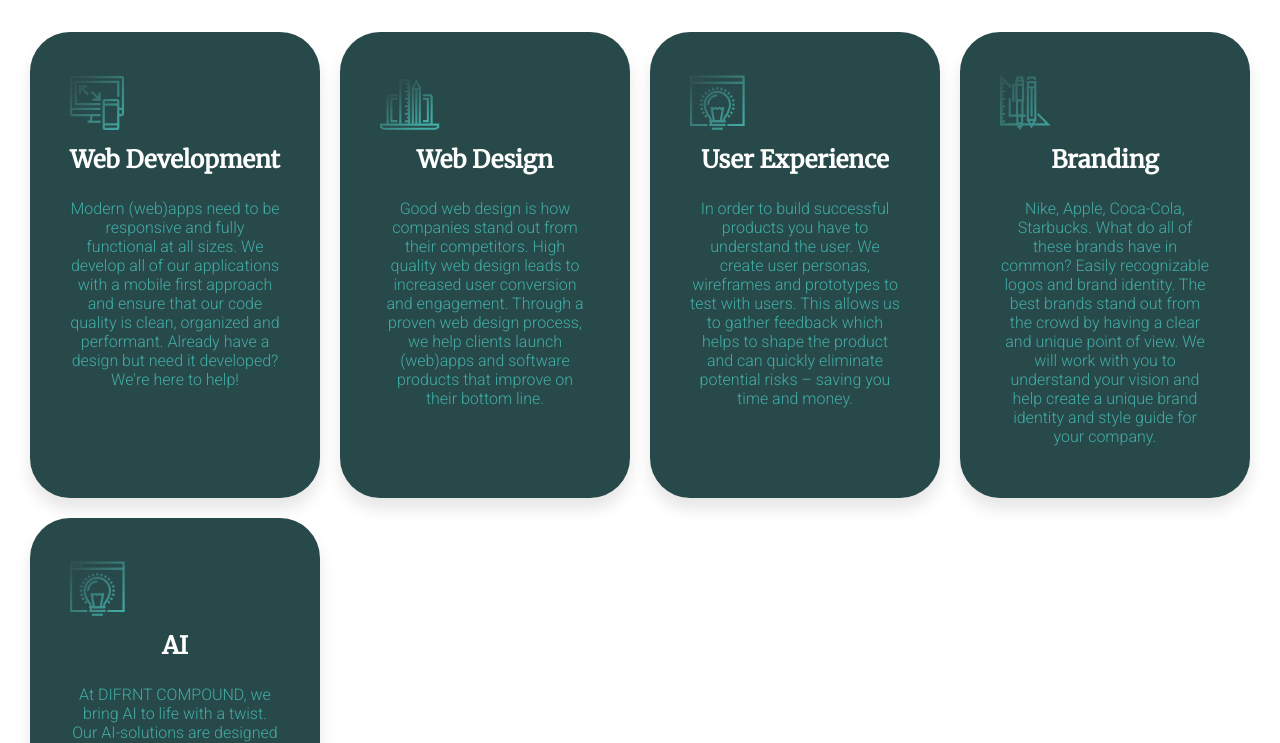
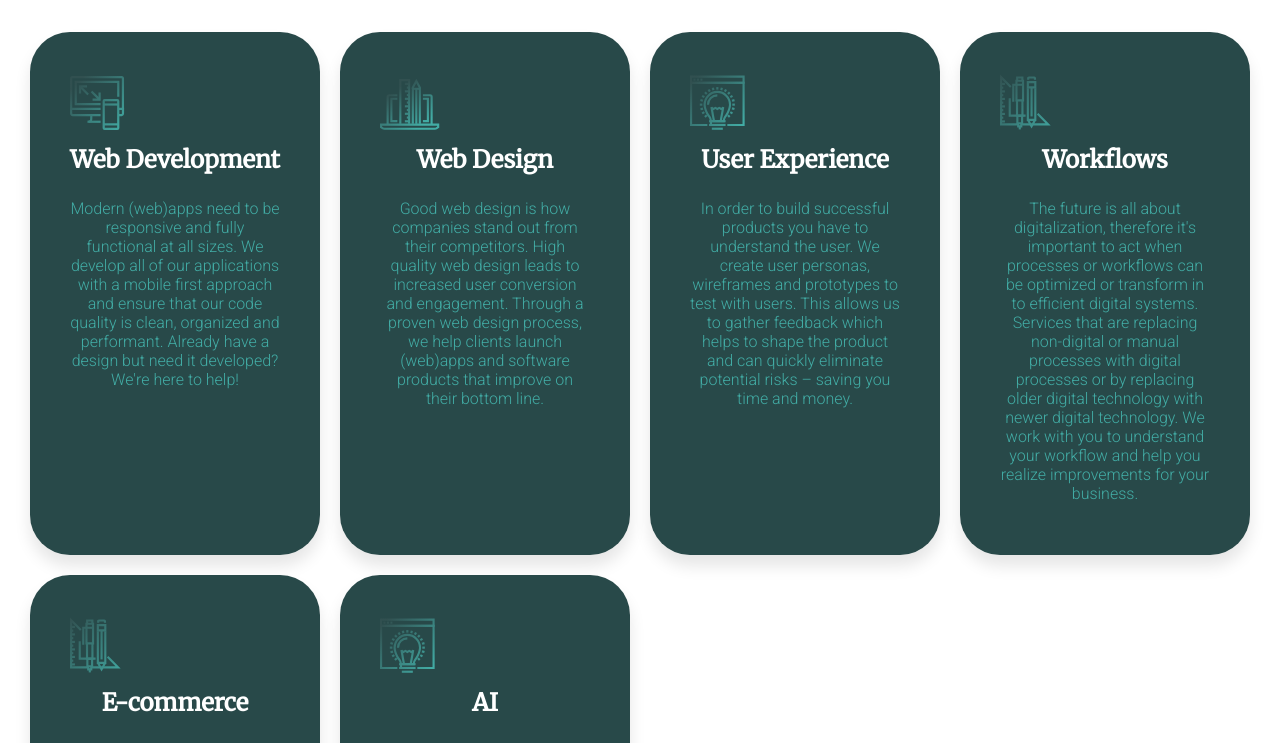
Before and after one commit to rremcon/websitedc, a React (Create React App) app: page / in a window 1280 px wide. Shown: the part 1720-2463 px from the top of the page. Built offline with nearby package versions, Linux system fonts and the light colour scheme.

Commit message:
added services

```diff
--- a/src/App.css
+++ b/src/App.css
@@ -229,7 +229,9 @@ p {
 
     button:hover {
         cursor: pointer;
-        background-color: #315050;
+        /*background-color: #315050;*/
+        background-color: #009999;
+        /*background-color: #284949;*/
         transform: scale(1.05);
     }
 
@@ -612,7 +614,7 @@ article.nextSlide {
     #footer {
         /*background-color: #284949;*/
         background-color: #42ACA5;
-        color: grey;
+        color: black;
         text-align: center;
         padding: 20px 0;
         font-size: 14px;
--- a/src/App.js
+++ b/src/App.js
@@ -155,17 +155,24 @@ function App() {
                                     img={servicesIcon3}
                                 />
 
-                                <Service
-                                    servicesTitle="Branding"
-                                    servicesDescription="Nike, Apple, Coca-Cola, Starbucks. What do all of these brands have in common? Easily
-                                    recognizable
-                                    logos and brand identity. The best brands stand out from the crowd by having a clear
-                                    and unique
-                                    point of view. We will work with you to understand your vision and help create a
-                                    unique brand
-                                    identity and style guide for your company."
-                                    img={servicesIcon4}
-                                />
+                                    <Service
+                                        servicesTitle="Workflows"
+                                        servicesDescription="The future is all about digitalization,
+                                        therefore it's important to act when processes or workflows can be optimized or transform in to efficient digital systems.
+                                        Services that are replacing non-digital or manual processes with digital processes or by replacing older digital technology with newer digital technology.
+                                        We work with you to understand your workflow and help you realize improvements for your business."
+                                        img={servicesIcon4}
+                                    />
+
+                                    <Service
+                                        servicesTitle="E-commerce"
+                                        servicesDescription="Do you want to start or rebuild a webshop,
+                                        but are you not familiar with the tools or possibilities?
+                                        Then we are there for you to realize your wishes step by step in a personal way.
+                                        Browse through a diverse range of products, and enjoy secure transactions all within reach.
+                                        Discover a seamless shopping experience tailored to your preferences and make selling online simple, fast, and effective."
+                                        img={servicesIcon4}
+                                    />
 
                                     <Service
                                         servicesTitle="AI"
@@ -175,6 +182,18 @@ function App() {
                                         Let's create some amazing service for your customers!"
                                         img={servicesIcon3}
                                     />
+
+                                    {/*<Service*/}
+                                    {/*    servicesTitle="Branding"*/}
+                                    {/*    servicesDescription="Nike, Apple, Coca-Cola, Starbucks. What do all of these brands have in common? Easily*/}
+                                    {/*    recognizable*/}
+                                    {/*    logos and brand identity. The best brands stand out from the crowd by having a clear*/}
+                                    {/*    and unique*/}
+                                    {/*    point of view. We will work with you to understand your vision and help create a*/}
+                                    {/*    unique brand*/}
+                                    {/*    identity and style guide for your company."*/}
+                                    {/*    img={servicesIcon4}*/}
+                                    {/*/>*/}
 
                             </div>
                         </div>
--- a/src/components/Chatbot/Chatbot.css
+++ b/src/components/Chatbot/Chatbot.css
@@ -28,7 +28,7 @@
 }
 
 .chatbot-toggle:hover {
-    background-color: #315050;
+    background-color: #009999;
     transform: scale(1.1);
 }
 
@@ -98,7 +98,7 @@
 
 .message.bot {
     background-color: #f0f0f0;
-    color: #3e6565;
+    color: #009999;
     align-self: flex-start;
     border-bottom-left-radius: 5px;
 }
@@ -153,7 +153,7 @@
     outline: none;
     font-family: Roboto, Arial, Helvetica, sans-serif;
     font-size: 16px;
-    color: #3e6565;
+    color: #009999;
 }
 
 .chatbot-input input::placeholder {
@@ -176,6 +176,6 @@
 }
 
 .chatbot-input button:hover {
-    background-color: #315050;
+    background-color: #009999;
     transform: scale(1.05);
 }
```
